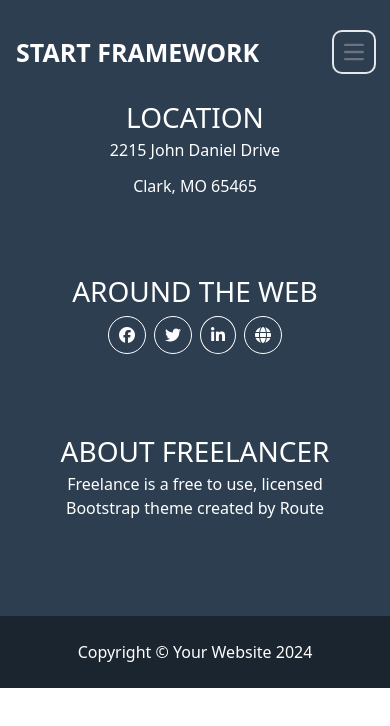
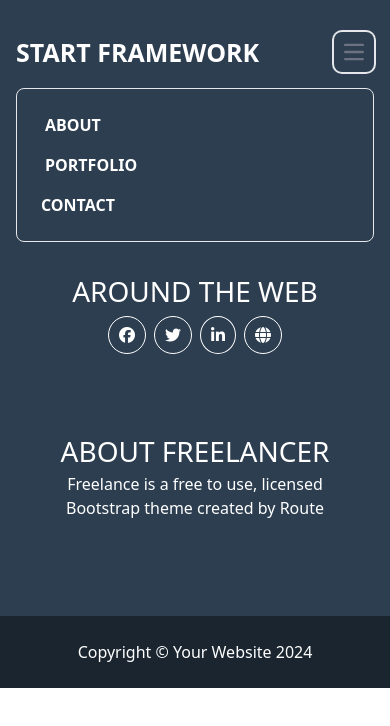
Before and after one commit to MohamedGold/StartFramework-React, a React (Vite) app: page / in a window 390 px wide. Both pictures are taken after a click on the button "Open main menu". Shown: the top 726 px of the page. Built offline with nearby package versions, Linux system fonts and the light colour scheme.

Commit message:
eight-commit

```diff
--- a/src/Components/Navbar/Navbar.jsx
+++ b/src/Components/Navbar/Navbar.jsx
@@ -4,31 +4,35 @@ import navStyle from './Navbar.module.css';
 
 export default function Navbar() {
   const [scrolled, setScroll] = useState(false);
+  const [isMenuOpen, setIsMenuOpen] = useState(false);
+
   const navScroll = scrolled
-    ? `bg-[#2c3e50] text-white border-gray-200 ${navStyle.transition}   dark:bg-gray-900 py-1   fixed z-30 top-0 left-0 right-0`
-    : `bg-[#2c3e50] text-white border-gray-200  ${navStyle.transition}  dark:bg-gray-900 py-4 fixed z-30 top-0 left-0 right-0`;
+    ? `bg-[#2c3e50] text-white border-gray-200 ${navStyle.transition} dark:bg-gray-900 py-1 fixed z-30 top-0 left-0 right-0`
+    : `bg-[#2c3e50] text-white border-gray-200 ${navStyle.transition} dark:bg-gray-900 py-4 fixed z-30 top-0 left-0 right-0`;
 
   useEffect(() => {
-    const handelScroll = () => {
-      let isScroll = window.scrollY > 50;
-      setScroll(isScroll);
+    const handleScroll = () => {
+      setScroll(window.scrollY > 50);
     };
 
-    window.addEventListener('scroll', handelScroll);
+    window.addEventListener('scroll', handleScroll);
     return () => {
-      window.removeEventListener('scroll', handelScroll);
+      window.removeEventListener('scroll', handleScroll);
     };
   }, []);
 
+  const toggleMenu = () => {
+    setIsMenuOpen(!isMenuOpen);
+  };
+
   return (
-    <>
     <nav className={navScroll}>
-        <div className="max-w-screen-xl flex   flex-wrap items-center justify-between mx-auto p-4">
+      <div className="max-w-screen-xl flex flex-wrap items-center justify-between mx-auto p-4">
         <Link
           to="/startFramework-react"
           className="flex items-center space-x-3 rtl:space-x-reverse"
         >
-            <span className="self-center text-2xl  font-[700] whitespace-nowrap dark:text-white text-[25px] md:text-[32px] uppercase ">
+          <span className="self-center text-2xl font-[700] whitespace-nowrap dark:text-white text-[25px] md:text-[32px] uppercase">
             Start Framework
           </span>
         </Link>
@@ -37,7 +41,8 @@ export default function Navbar() {
           type="button"
           className="inline-flex items-center p-2 w-10 h-10 justify-center text-sm text-gray-500 rounded-lg md:hidden hover:bg-gray-100 focus:outline-none focus:ring-2 focus:ring-gray-200 dark:text-gray-400 dark:hover:bg-gray-700 dark:focus:ring-gray-600"
           aria-controls="navbar-default"
-            aria-expanded="false"
+          aria-expanded={isMenuOpen}
+          onClick={toggleMenu}
         >
           <span className="sr-only">Open main menu</span>
           <svg
@@ -56,12 +61,17 @@ export default function Navbar() {
             />
           </svg>
         </button>
-          <div className="hidden w-full md:block md:w-auto" id="navbar-default">
-            <ul className="font-medium flex flex-col p-4 md:mx-0 md:p-0 mt-4 border  rounded-lg  md:flex-row md:space-x-4 rtl:space-x-reverse md:mt-0 md:border-0  dark:bg-gray-800 md:dark:bg-gray-900 dark:border-gray-700">
+        <div
+          className={`w-full md:block md:w-auto ${
+            isMenuOpen ? 'block' : 'hidden'
+          }`}
+          id="navbar-default"
+        >
+          <ul className="font-medium flex flex-col p-4 md:mx-0 md:p-0 mt-4 border rounded-lg md:flex-row md:space-x-4 rtl:space-x-reverse md:mt-0 md:border-0 dark:bg-gray-800 md:dark:bg-gray-900 dark:border-gray-700">
             <li>
               <NavLink
                 to="/startFramework-react/about"
-                  className="block py-2 px-3 text-white  rounded-lg    font-[700]  uppercase"
+                className="block py-2 px-3 text-white rounded-lg font-[700] uppercase"
                 aria-current="page"
               >
                 About
@@ -70,7 +80,7 @@ export default function Navbar() {
             <li>
               <NavLink
                 to="/startFramework-react/portfolio"
-                  className="block py-2 px-3 text-white  rounded-lg     font-[700] uppercase"
+                className="block py-2 px-3 text-white rounded-lg font-[700] uppercase"
               >
                 Portfolio
               </NavLink>
@@ -78,7 +88,7 @@ export default function Navbar() {
             <li>
               <NavLink
                 to="/startFramework-react/contact"
-                  className="block py-2 px-2 text-white  rounded-lg   font-[700] uppercase"
+                className="block py-2 px-2 text-white rounded-lg font-[700] uppercase"
               >
                 Contact
               </NavLink>
@@ -87,6 +97,5 @@ export default function Navbar() {
         </div>
       </div>
     </nav>
-    </>
   );
 }
```
Lines whose indentation alone changed are shown as unchanged.
